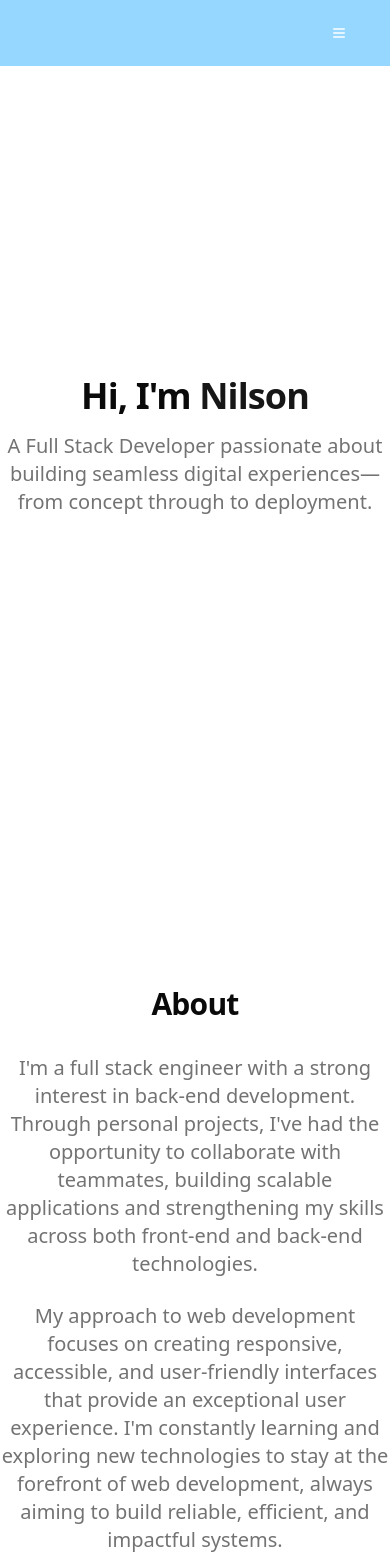
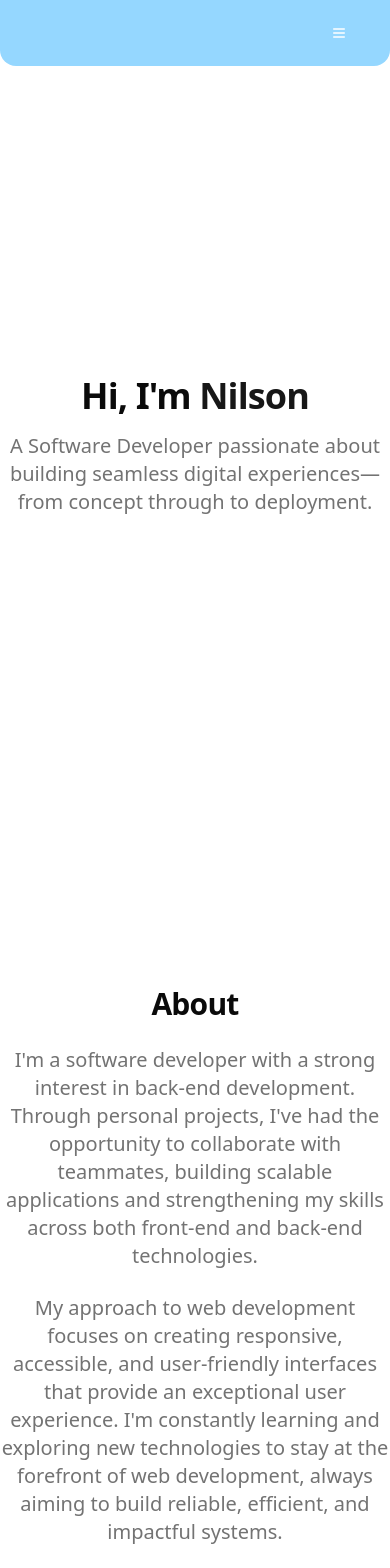
Before and after one commit to nianguye/portfolio, a Next.js app: page / in a window 390 px wide. Shown: the top 1568 px of the page. Built offline with nearby package versions, Linux system fonts and the light colour scheme.

Commit message:
padding and fixing button for github

```diff
--- a/src/app/page.tsx
+++ b/src/app/page.tsx
@@ -17,7 +17,7 @@ export default function Home() {
               Hi, I&apos;m <span className="text-primary">Nilson</span>
             </h1>
             <p className="text-xl md:text-2xl text-muted-foreground max-w-[700px]">
-              A Full Stack Developer passionate about building seamless digital
+              A Software Developer passionate about building seamless digital
               experiences—from concept through to deployment.
             </p>
           </div>
--- a/src/components/about.tsx
+++ b/src/components/about.tsx
@@ -1,4 +1,4 @@
-"use client"
+"use client";
 
 import { FaReact } from "react-icons/fa";
 import { RiSvelteFill } from "react-icons/ri";
@@ -20,22 +20,22 @@ export default function About() {
   return (
     <section
       id="about"
-      className={`max-w-4xl mx-auto py-20 md:py-32 space-y-8 ${
+      className={`max-w-4xl mx-auto py-20 md:py-32 space-y-6 ${
         inView ? "fade-up" : ""
       }`}
       ref={ref}
     >
-      <div className="text-center space-y-4">
+      <div className="text-center space-y-6">
         <h2 className="text-3xl font-bold tracking-tight">About</h2>
       </div>
-      <div className="w-full mx-auto space-y-6 ">
+      <div className="w-full mx-auto space-y-6">
         <div className="text-xl text-center text-muted-foreground max-w-[700px] mx-auto space-y-6">
           <p className="text-muted-foreground">
-            I&apos;m a full stack engineer with a strong interest in back-end
-            development. Through personal projects, I&apos;ve had the opportunity to
-            collaborate with teammates, building scalable applications and
-            strengthening my skills across both front-end and back-end
-            technologies.
+            I&apos;m a software developer with a strong interest in back-end
+            development. Through personal projects, I&apos;ve had the
+            opportunity to collaborate with teammates, building scalable
+            applications and strengthening my skills across both front-end and
+            back-end technologies.
           </p>
           <p className="text-muted-foreground">
             My approach to web development focuses on creating responsive,
@@ -48,16 +48,13 @@ export default function About() {
           <p className="text-muted-foreground">
             In my free time, I enjoy hitting the gym for a good workout,
             embarking on spontaneous hiking trips to explore nature, and
-            collecting Pokémon cards. Im also passionate about continuously
+            collecting Pokémon cards. I&apos;m also passionate about continuously
             learning new technologies and expanding my skill set.
           </p>
         </div>
-        <div className="space-y-2 pt-2">
+        <div className="space-y-6">
           <div className="text-center">
-            <h2 className="text-3xl font-bold tracking-tight">
-              Technologies
-            </h2>
-
+            <h2 className="text-3xl font-bold tracking-tight">Technologies</h2>
           </div>
           <div className="flex flex-row flex-wrap justify-center gap-6 pt-2">
             <Card className="flex flex-col h-32 w-32 border">
--- a/src/components/header.tsx
+++ b/src/components/header.tsx
@@ -3,7 +3,7 @@ import { Sidebar } from "./sidebar";
 
 export default function Header() {
   return (
-    <header className="sticky top-0 z-10 bg-[#90D5FF]/95 border border-transparent shadow-none ">
+    <header className="sticky top-0 z-10 bg-[#90D5FF]/95 border border-transparent shadow-none rounded-b-2xl">
       <div className="relative flex h-16 items-center justify-end mx-auto px-8">
         <nav className="flex gap-6">
           <Sidebar />
--- a/src/components/project.tsx
+++ b/src/components/project.tsx
@@ -14,7 +14,7 @@ export default function Project() {
       ref={ref}
       className={`py-24 md:py-32 space-y-6 w-full ${inView ? "fade-up" : ""}`}
     >
-      <div className="text-center space-y-4">
+      <div className="text-center space-y-6">
         <h2 className="text-3xl font-bold tracking-tight">My Projects</h2>
       </div>
       <div className="mx-auto grid grid-cols-1 md:grid-cols-2 lg:grid-cols-2 gap-8 max-w-4xl">
@@ -53,7 +53,7 @@ export default function Project() {
 
         <ProjectCard
           title="Rice Classification"
-          description="A machine learning app that classifies two rice types using a neural network trained on key grain characteristics."
+          description="A machine learning app that classifies two rice types using a neural network trained on key grain characteristics using pytorch."
           longDescription="A machine learning application that distinguishes between two rice types using a neural network built in PyTorch. The model is trained on key physical grain features—such as area, perimeter, major and minor axis lengths, eccentricity, convex area, extent, and compactness—to perform binary classification. It employs multiple hidden layers with sigmoid activations and is optimized using the Adam optimizer over 1000 epochs. Additionally, hyperparameter tuning is integrated via skorch and GridSearchCV to refine the network architecture and learning rate. This setup provides a scalable, accurate framework for rice quality assessment and agricultural analysis."
           tags={["Python", "Pytorch", "Sklearn", "Streamlit"]}
           demoUrl="https://rice-classification-machinelearning.streamlit.app"
--- a/src/components/ui/project-card.tsx
+++ b/src/components/ui/project-card.tsx
@@ -16,7 +16,6 @@ import { useState } from "react";
 import {
   Dialog,
   DialogContent,
-  DialogDescription,
   DialogHeader,
   DialogTitle,
   DialogClose,
@@ -85,12 +84,9 @@ export function ProjectCard({
               <DialogTitle className="text-2xl">{title}</DialogTitle>
               <DialogClose asChild></DialogClose>
             </div>
-            <DialogDescription className="text-left">
-              {description}
-            </DialogDescription>
           </DialogHeader>
 
-          <div className="space-y-6 py-4">
+          <div className="space-y-6">
             <div className="space-y-2">
               <h3 className="text-lg font-medium">Project Details</h3>
               <p className="text-muted-foreground">{longDescription}</p>
@@ -109,7 +105,7 @@ export function ProjectCard({
 
             {(demoUrl !== "" || codeUrl !== "") && (
               <div className="grid grid-cols-2 sm:flex-row gap-4 pt-4">
-                {demoUrl !== "" && (
+                {(
                   <Button asChild className="flex-1">
                     <Link
                       href={demoUrl}
@@ -121,7 +117,7 @@ export function ProjectCard({
                     </Link>
                   </Button>
                 )}
-                {codeUrl !== "" && (
+                { (
                   <Button variant="outline" asChild className="flex-1">
                     <Link
                       href={codeUrl}
```
